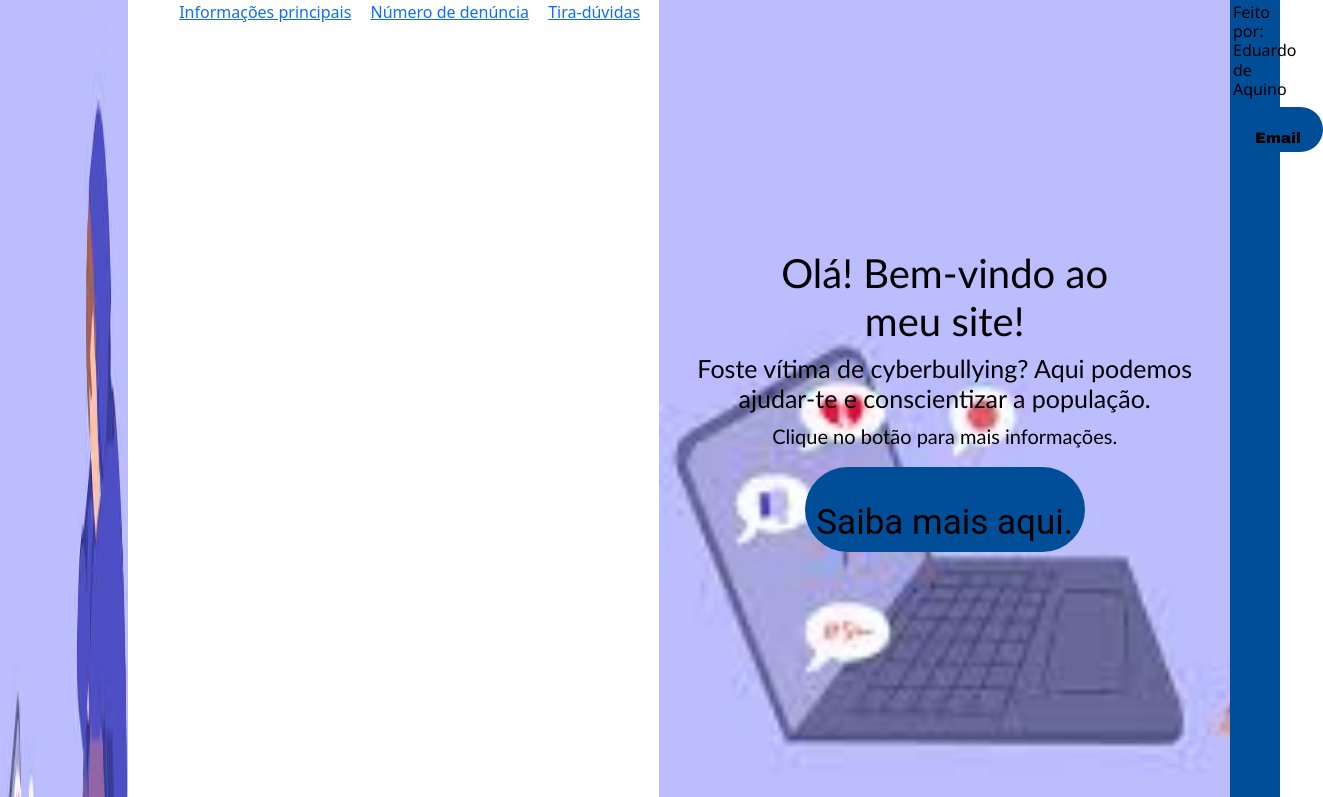
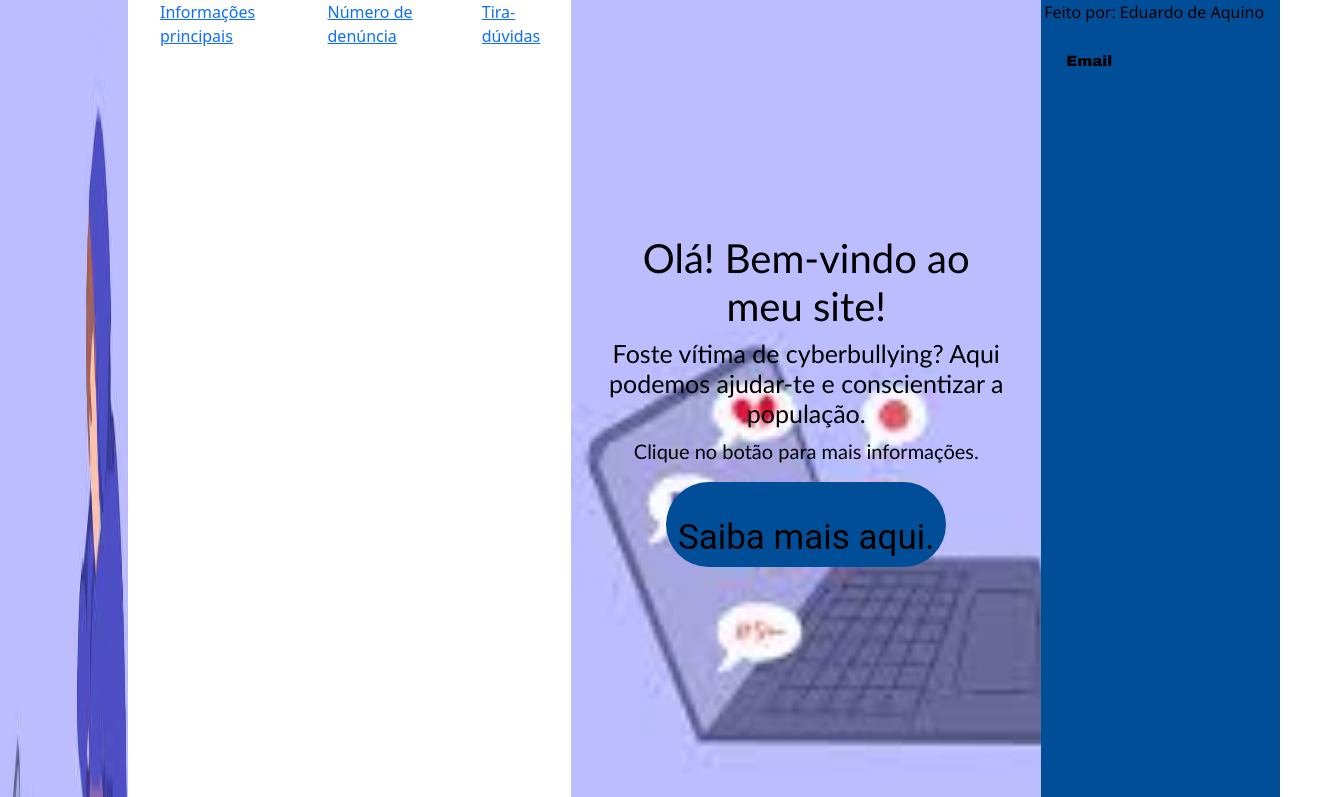
Before and after one commit to Eduardossa2009/Combate-ao-Cyberbullying, a plain HTML site: page index.html in a window 1280 px wide. Shown: the top 797 px of the page, 1323 px wide, since content can reach past the window. Drawn offline with nearby package versions, Linux system fonts and the light colour scheme.

Commit message:
Update styles.css

```diff
--- a/css/styles.css
+++ b/css/styles.css
@@ -97,7 +97,7 @@ p {
 }
 
 footer {
-    width: 50px;
+    width: 50%;
     display: flex;
     flex-direction: column;
     background-color: #004e97;
```
